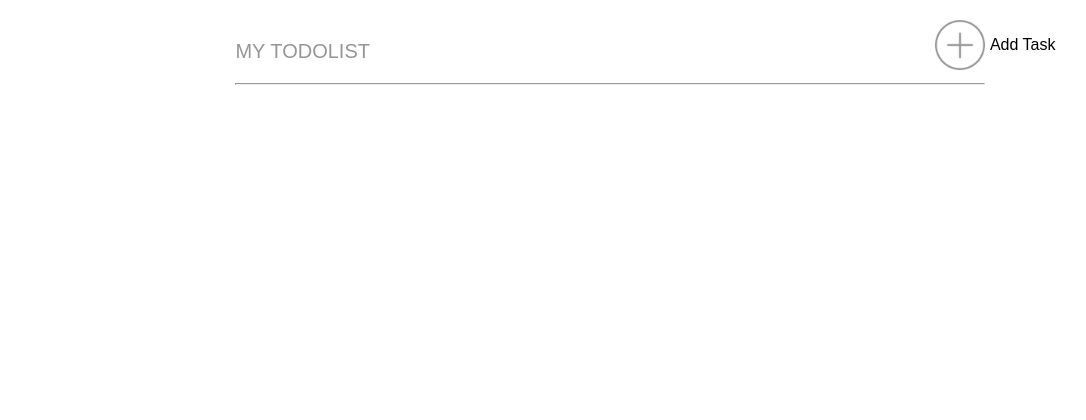
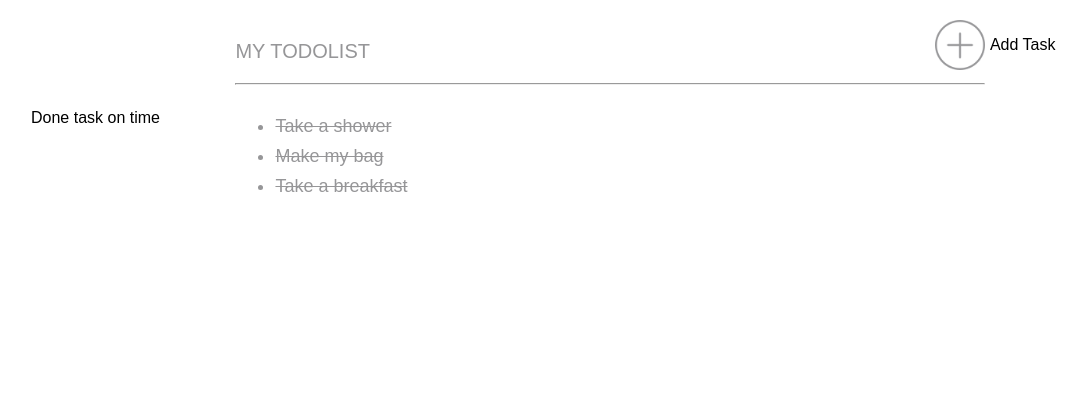
Before and after one commit to jonathancaron/my-todo-app, a PHP site: page / in a window 1280 px wide. Shown: the top 420 px of the page, without its empty margins (9-1095 px from the left). Run offline with PHP 8.4, Linux system fonts and the light colour scheme.

Commit message:
Add tasks done

```diff
--- a/index.php
+++ b/index.php
@@ -11,6 +11,7 @@
 
       </div>
       <div id="main-container">
+        <!--header-->
         <div class="line">
           <div class="col un haut"><p></p>
           </div>
@@ -24,7 +25,25 @@
           </div>
         </div>
         <div class="clear"></div>
-
+        <!--end header-->
+        <!--tasks done-->
+        <div class="line">
+          <div class="col un haut">
+            <p>Done task on time</p>
+          </div>
+          <div class="col deux haut">
+            <ul class="p2 barre">
+              <li>Take a shower </li>
+              <li>Make my bag </li>
+              <li>Take a breakfast </li>
+            </ul>
+          </div>
+          <div class="col trois haut">
+            <p></p>
+          </div>
+        </div>
+        <div class="clear"></div>
+        <!--end tasks done-->
 
       </div>
 
--- a/style.css
+++ b/style.css
@@ -13,6 +13,16 @@ body{
 }
 #main-container{
   min-height: 800px;
+}
+.p2{
+  color: #969698;
+  font-size: 18px;
+}
+li{
+  line-height: 30px;
+}
+.barre{
+  text-decoration: line-through;
 }
 .title{
   color: #969698;
```
